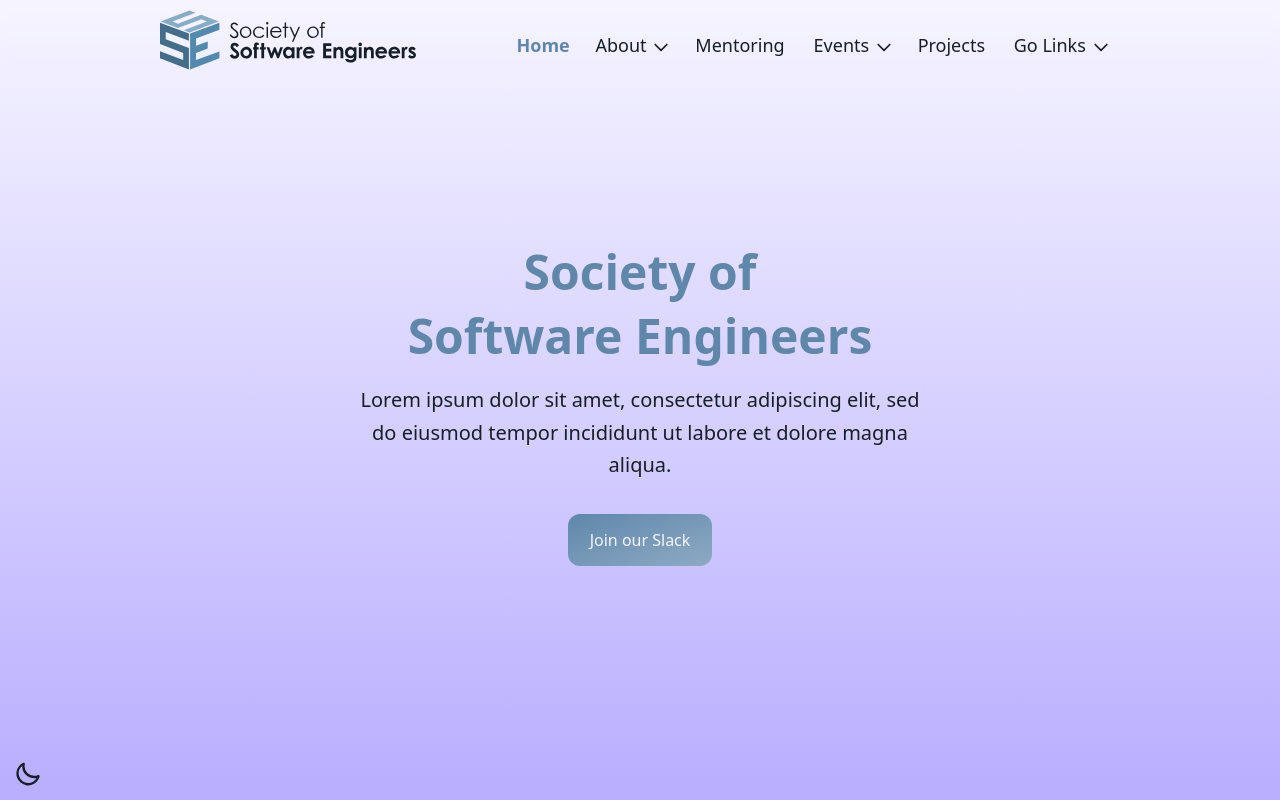
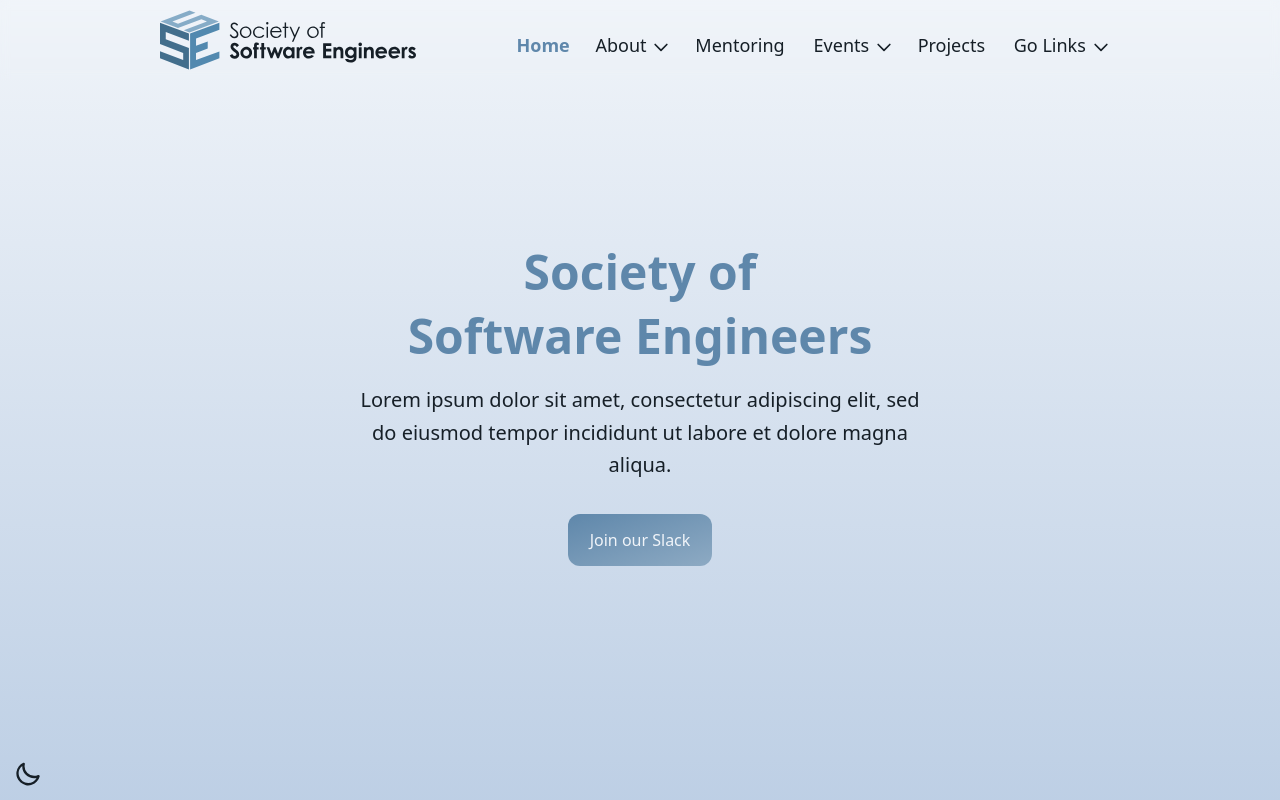
Before and after one commit to rit-sse/WebsiteTheSSEquel, a Next.js app in the folder next/: page / in a window 1280 px wide. Built offline with nearby package versions, Linux system fonts and the light colour scheme.

Commit message:
Updated base-content color in theme

```diff
--- a/next/tailwind.config.ts
+++ b/next/tailwind.config.ts
@@ -11,7 +11,7 @@ const config: Config = {
           "accent": "#3B6497",
           "neutral": "#2F3F4C",
           "base-100": "#161F27",
-          "base-content": "#F8F7FF",
+          "base-content": "#F0F4F9",
           "info": "#38bdf8",
           "success": "#4ade80",
           "warning": "#fbbf24",
@@ -22,7 +22,7 @@ const config: Config = {
           "secondary": "#8eabc4",
           "accent": "#4C6D89",
           "neutral": "#3E4A56",
-          "base-100": "#F8F7FF",
+          "base-100": "#F0F4F9",
           "base-content": "#161F27",
           "info": "#38bdf8",
           "success": "#4ade80",
```
